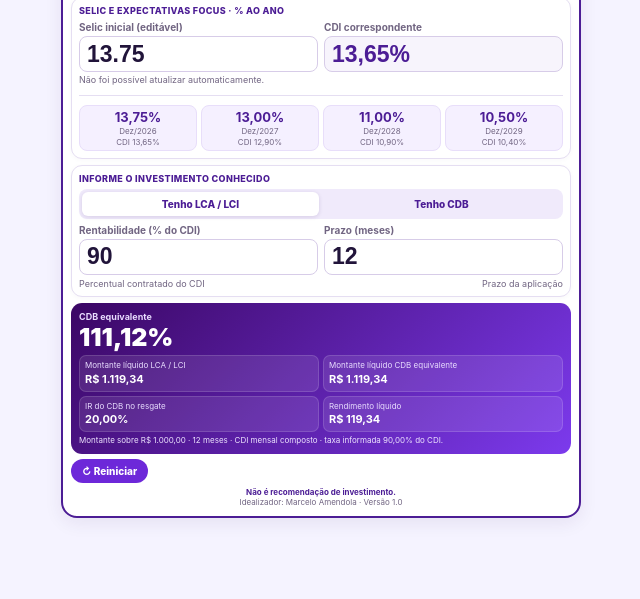
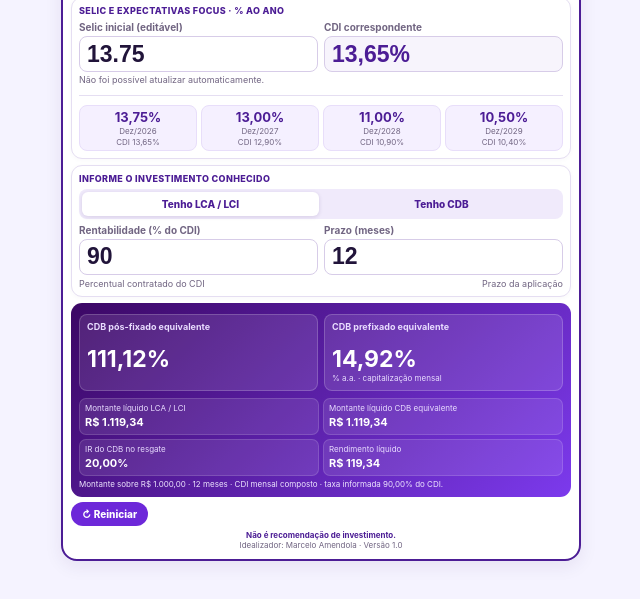
Before and after one commit to marceloedeiaamendola-star/Calculadora-Renda-Fixa-Focus, a plain HTML site: page index.html in a window 1280 px wide. Shown: the part 61-660 px from the top of the page, without its empty margins (319-959 px from the left). Drawn offline with Linux system fonts and the light colour scheme; no server answers.

Commit message:
Adiciona equivalência de CDB prefixado com taxa anual e capitalização mensal

```diff
--- a/index.html
+++ b/index.html
@@ -23,13 +23,18 @@ input:focus{outline:2px solid #c4b5fd;border-color:var(--purple)}.readonly{backg
 .mode{border:0;border-radius:6px;padding:6px 3px;background:transparent;color:var(--deep);font-weight:800;font-size:10px}.mode.active{background:#fff;box-shadow:0 1px 4px #30105c22}
 .notes{display:grid;grid-template-columns:1fr 1fr;gap:6px;color:var(--muted);font-size:9px;margin-top:3px}.notes span:last-child{text-align:right}
 .result{background:linear-gradient(135deg,#3b0764,#7c3aed);color:#fff;border-radius:11px;padding:8px;margin:0 0 5px}
-.result .muted{font-size:9px;color:#e9ddff;font-weight:700}.big{font-size:25px;font-weight:900;line-height:1.05;margin:2px 0 5px}
+.result .muted{font-size:9px;color:#e9ddff;font-weight:700}
+.equiv-pair{display:grid;grid-template-columns:1fr 1fr;gap:6px;margin:3px 0 7px}
+.equiv-box{min-width:0;padding:7px;border-radius:8px;background:#ffffff1c;border:1px solid #ffffff30}
+.equiv-box span{display:block;min-height:22px;line-height:1.15}
+.equiv-box b{display:block;font-size:23px;line-height:1.05;margin-top:3px;white-space:nowrap}
+.equiv-box small{display:block;color:#e9ddff;font-size:8px;line-height:1.15;margin-top:3px}
 .rgrid{display:grid;grid-template-columns:1fr 1fr;gap:4px}.rbox{padding:5px;border-radius:7px;background:#ffffff19;border:1px solid #ffffff24}.rbox span{display:block;color:#e9ddff;font-size:8px;line-height:1.1}.rbox b{display:block;font-size:11px;margin-top:2px}
 .explain{font-size:8px;color:#eee5ff;line-height:1.2;margin-top:4px}
 button{font:inherit;cursor:pointer}.reset{border:0;border-radius:18px;padding:6px 11px;background:var(--purple);color:#fff;font-weight:800;font-size:10px}
 .foot{text-align:center;color:var(--muted);font-size:8px;line-height:1.2;margin:5px 3px 0}.foot strong{color:var(--deep)}
 @media(max-width:390px){h1{font-size:20px}.sub{font-size:8px}.proj b{font-size:12px}.proj span{font-size:7px}.grid{gap:5px}}
-@media(max-height:850px) and (max-width:500px){body{padding-top:3px;padding-bottom:4px}main{padding-top:6px;padding-bottom:6px}header{padding-bottom:4px}.card{padding:6px;margin-bottom:5px}.status{margin-top:3px}.result{padding:7px}.big{font-size:23px}.rbox{padding:4px}.foot{margin-top:3px}}
+@media(max-height:850px) and (max-width:500px){body{padding-top:3px;padding-bottom:4px}main{padding-top:6px;padding-bottom:6px}header{padding-bottom:4px}.card{padding:6px;margin-bottom:5px}.status{margin-top:3px}.result{padding:7px}.equiv-box{padding:6px}.equiv-box b{font-size:20px}.rbox{padding:4px}.foot{margin-top:3px}}
 </style></head>
 <body><main id="app">
 <header><h1>Calculadora Renda Fixa Focus</h1><div class="sub">Equivalência LCA / LCI × CDB · projeções de juros e capitalização mensal</div></header>
@@ -63,7 +68,10 @@ button{font:inherit;cursor:pointer}.reset{border:0;border-radius:18px;padding:6p
 </section>
 
 <section class="result" aria-live="polite">
-<div class="muted" id="eqLabel">CDB equivalente</div><div class="big" id="equiv">—</div>
+<div class="equiv-pair">
+<div class="equiv-box"><span class="muted" id="eqLabel">CDB pós-fixado equivalente</span><b id="equiv">—</b></div>
+<div class="equiv-box"><span class="muted">CDB prefixado equivalente</span><b id="prefixRate">—</b><small>% a.a. · capitalização mensal</small></div>
+</div>
 <div class="rgrid">
 <div class="rbox"><span>Montante líquido LCA / LCI</span><b id="lciFinal">—</b></div>
 <div class="rbox"><span>Montante líquido CDB equivalente</span><b id="cdbFinal">—</b></div>
@@ -137,8 +145,12 @@ function calc(){
   equivalent=solveRate(monthly,target,0,false);
   lf=1000*grossFactor(monthly,equivalent);
  }
- $('eqLabel').textContent=mode==='lci'?'CDB equivalente':'LCA / LCI equivalente';
+ $('eqLabel').textContent=mode==='lci'?'CDB pós-fixado equivalente':'LCA / LCI equivalente';
  $('equiv').textContent=pct(equivalent);
+ const fixedGrossFactor=1+(cf/1000-1)/(1-t);
+ const fixedMonthly=Math.pow(fixedGrossFactor,1/m)-1;
+ const fixedAnnual=(Math.pow(1+fixedMonthly,12)-1)*100;
+ $('prefixRate').textContent=pct(fixedAnnual);
  $('lciFinal').textContent=money(lf);
  $('cdbFinal').textContent=money(cf);
  $('ir').textContent=pct(t*100);
```
